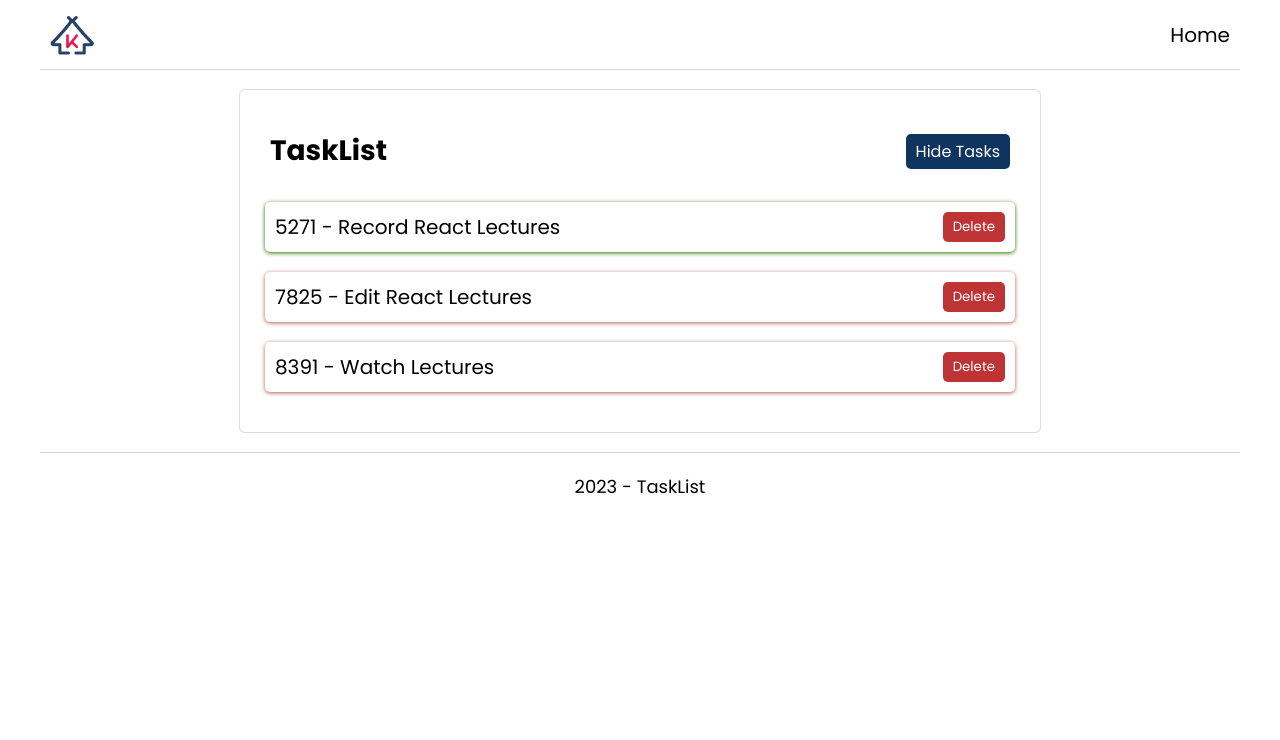
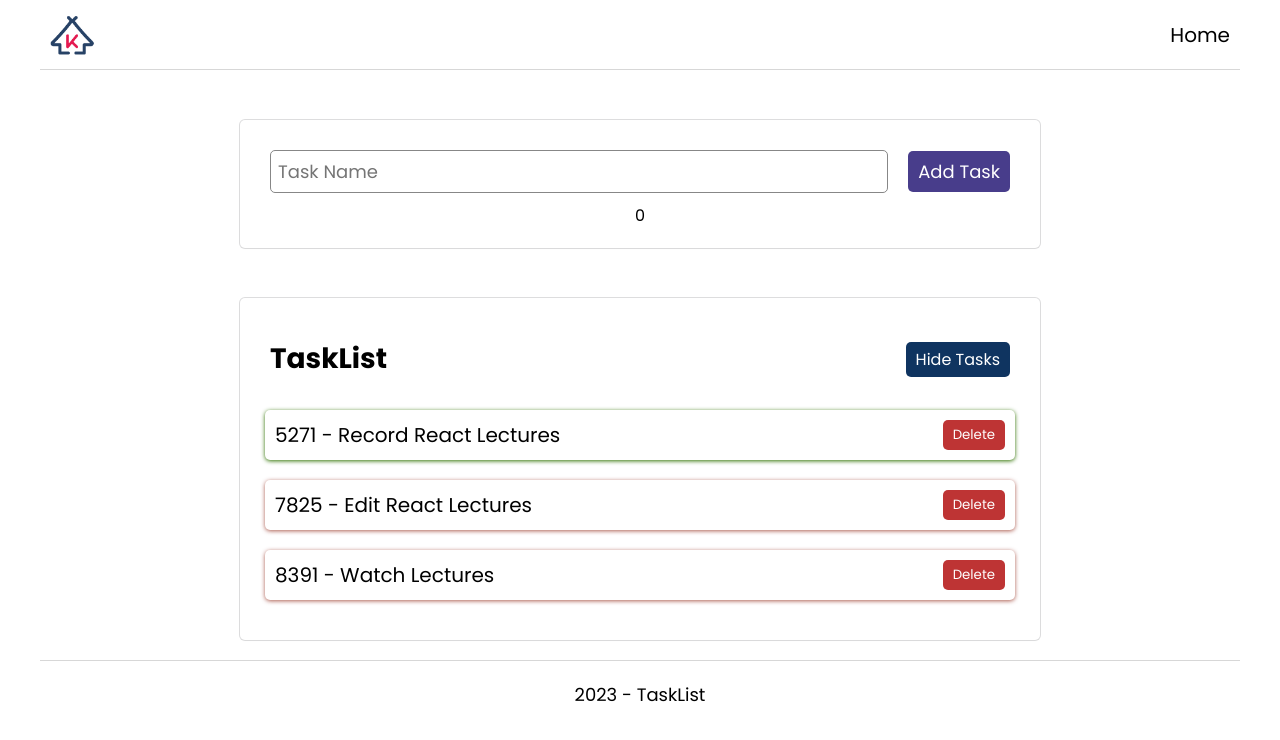
Before and after one commit to profrbazur/React, a React (Create React App) app: page / in a window 1280 px wide. Shown: the top 740 px of the page. Built offline with nearby package versions, Linux system fonts and the light colour scheme.

Commit message:
08 On Change Event

```diff
--- a/src/App.js
+++ b/src/App.js
@@ -1,13 +1,14 @@
-import { Header } from "./components/Header";
-import { Footer } from "./components/Footer";
-import { TaskList } from "./components/TaskList";
+import { Header } from './components/Header';
+import { Footer } from './components/Footer';
+import { TaskList } from './components/TaskList';
+import { AddTask } from './components/AddTask';
 import './App.css';
 
 function App() {
-
   return (
     <div className="App">
       <Header />
+      <AddTask />
       <TaskList />
       <Footer />
     </div>
--- /dev/null
+++ b/src/components/AddTask.js
@@ -0,0 +1,23 @@
+import { useState } from 'react';
+import './AddTask.css';
+
+export const AddTask = () => {
+  const [taskValue, setTaskValue] = useState('');
+
+  return (
+    <section className="addtask">
+      <form>
+        <input
+          onChange={(e) => setTaskValue(e.target.value)}
+          type="text"
+          name="task"
+          id="task"
+          placeholder="Task Name"
+          autoComplete="off"
+        />
+        <button type="submit">Add Task</button>
+      </form>
+      <p>{taskValue.length}</p>
+    </section>
+  );
+};
```
